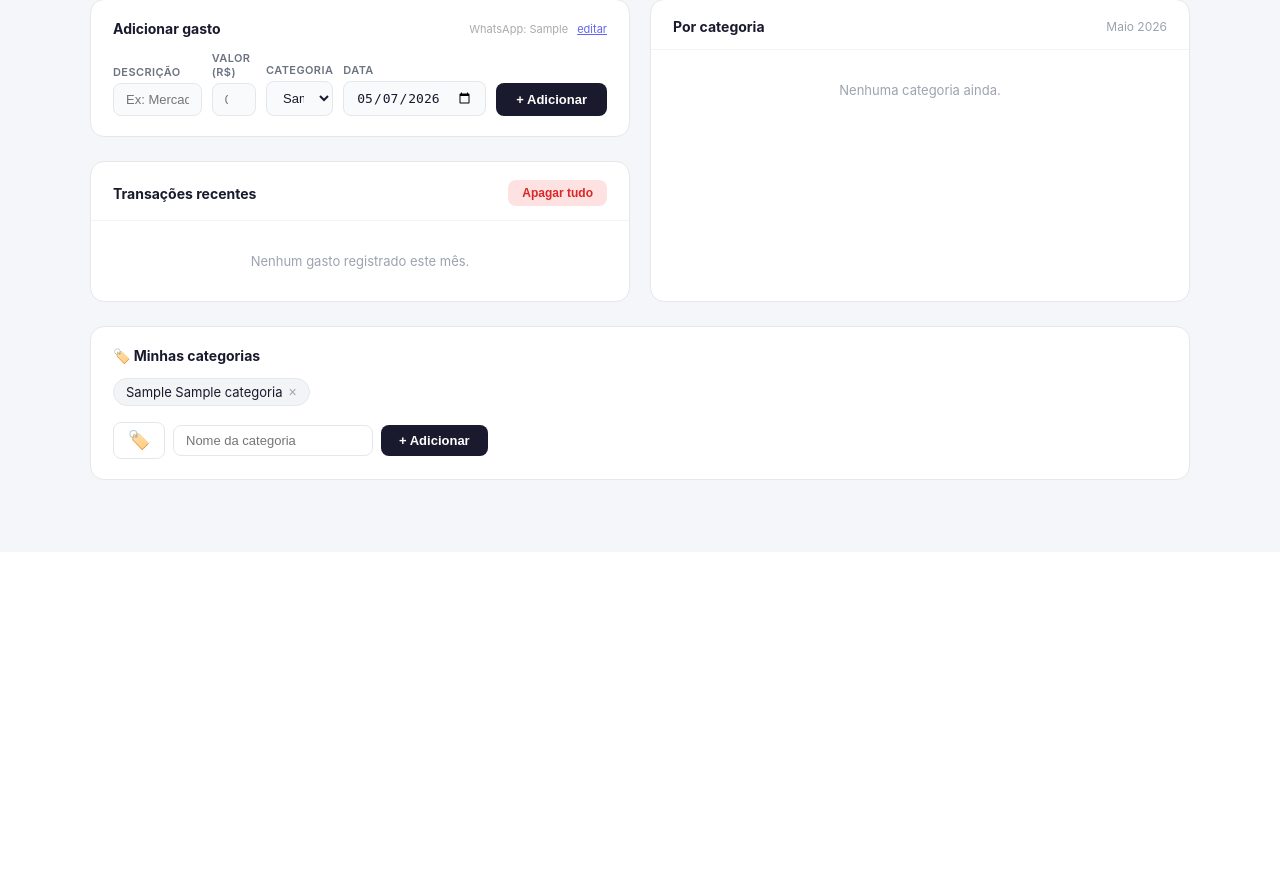
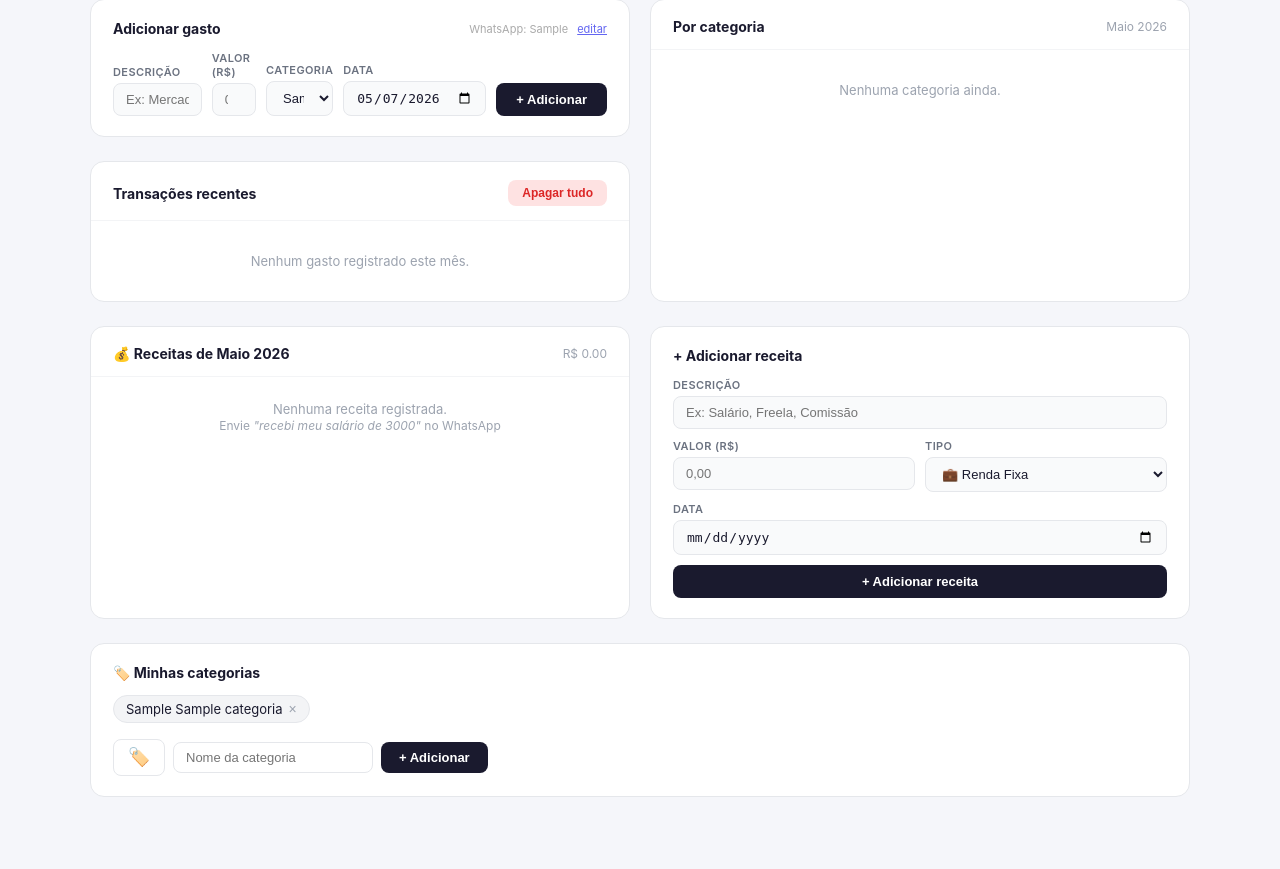
Before and after one commit to eduardolorenzi5-dotcom/Saas, a Flask app: page /dashboard in a window 1280 px wide. Shown: the part 667-1536 px from the top of the page. Before the commit the page ends 1147 px from the top, so only its background shows below. Run offline with Flask 3, Linux system fonts and the light colour scheme; the visitor is signed in with stand-in values (Sample User, id 1); tables that the repository leaves empty hold one stand-in row (values such as "Sample post"); some libraries are stand-ins or nearby versions.

Commit message:
feat: múltiplas rendas (fixa e extra) por cliente
- Tabela 'rendas' no banco (PG + SQLite) com tipo, descrição, valor e data
- Agente detecta e classifica renda fixa vs extra automaticamente
  ex: "recebi meu salário de 3000" → fixo | "freela de 500" → extra
- Resumo do WhatsApp mostra receitas separadas por tipo com saldo real
- Dashboard: seção de receitas do mês com cards fixo/extra, lista e formulário
- API: POST /api/rendas e DELETE /api/rendas/<id>

Co-Authored-By: Claude Sonnet 4.6 <noreply@anthropic.com>

```diff
--- a/app.py
+++ b/app.py
@@ -90,6 +90,19 @@ def init_db():
                 UNIQUE (cliente_id, nome)
             )
         """)
+        conn.execute("""
+            CREATE TABLE IF NOT EXISTS rendas (
+                id SERIAL PRIMARY KEY,
+                cliente_id INTEGER NOT NULL,
+                descricao TEXT NOT NULL,
+                valor REAL NOT NULL,
+                tipo TEXT DEFAULT 'extra',
+                data TEXT NOT NULL,
+                fonte TEXT DEFAULT 'whatsapp',
+                criado_em TIMESTAMP DEFAULT NOW(),
+                FOREIGN KEY (cliente_id) REFERENCES clientes(id)
+            )
+        """)
     else:
         conn._raw.executescript("""
             CREATE TABLE IF NOT EXISTS planos (
@@ -150,6 +163,17 @@ def init_db():
                 FOREIGN KEY (cliente_id) REFERENCES clientes(id),
                 UNIQUE (cliente_id, nome)
             );
+            CREATE TABLE IF NOT EXISTS rendas (
+                id INTEGER PRIMARY KEY AUTOINCREMENT,
+                cliente_id INTEGER NOT NULL,
+                descricao TEXT NOT NULL,
+                valor REAL NOT NULL,
+                tipo TEXT DEFAULT 'extra',
+                data TEXT NOT NULL,
+                fonte TEXT DEFAULT 'whatsapp',
+                criado_em TEXT DEFAULT (datetime('now')),
+                FOREIGN KEY (cliente_id) REFERENCES clientes(id)
+            );
         """)
     # Adiciona colunas extras se não existirem
     if USE_PG:
@@ -974,7 +998,14 @@ def dashboard():
     cats_usuario = conn.execute(
         "SELECT nome, emoji FROM categorias WHERE cliente_id=%s ORDER BY nome", (cid,)
     ).fetchall()
-    conn.close()
+    rendas_mes = conn.execute(
+        "SELECT id, descricao, valor, tipo, data FROM rendas WHERE cliente_id=%s AND data LIKE %s ORDER BY data DESC",
+        (cid, f"{mes}%")
+    ).fetchall()
+    conn.close()
+    total_renda_mes = sum(float(r["valor"]) for r in rendas_mes)
+    renda_fixa_mes = sum(float(r["valor"]) for r in rendas_mes if r["tipo"] == "fixo")
+    renda_extra_mes = sum(float(r["valor"]) for r in rendas_mes if r["tipo"] == "extra")
 
     # Série acumulada por dia
     dias_no_mes = _cal.monthrange(mes_dt.year, mes_dt.month)[1]
@@ -989,15 +1020,18 @@ def dashboard():
         serie_diaria.append(round(acumulado, 2))
 
     renda = float(cliente["renda_mensal"]) if cliente["renda_mensal"] else None
-    saldo = round(renda - float(total), 2) if renda else None
 
     from agente.agente import MESES_PT
     mes_nome = f"{MESES_PT[mes_dt.month]} {mes_dt.year}"
+
+    # Usa renda do mês (rendas registradas) se existir, senão usa renda_mensal estática
+    renda_efetiva = total_renda_mes if total_renda_mes > 0 else renda
+    saldo = round(renda_efetiva - float(total), 2) if renda_efetiva else None
 
     return render_template("dashboard.html",
         gastos=gastos, total=float(total), por_cat=por_cat,
         cliente=cliente, mes=mes, mes_nome=mes_nome,
-        renda=renda, saldo=saldo,
+        renda=renda_efetiva, saldo=saldo,
         labels_dias=_json.dumps(labels_dias),
         serie_diaria=_json.dumps(serie_diaria),
         cats_labels=_json.dumps([r["categoria"] for r in por_cat]),
@@ -1005,6 +1039,10 @@ def dashboard():
         mes_ant=mes_ant, mes_prox=mes_prox,
         is_mes_atual=is_mes_atual,
         cats_usuario=cats_usuario,
+        rendas_mes=rendas_mes,
+        total_renda_mes=total_renda_mes,
+        renda_fixa_mes=renda_fixa_mes,
+        renda_extra_mes=renda_extra_mes,
     )
 
 @app.route("/debug/session")
@@ -1160,6 +1198,36 @@ def deletar_categoria(nome):
         conn.close()
         return jsonify({"erro": f"Categoria em uso em {em_uso['n']} gasto(s). Altere os gastos antes de remover."}), 400
     conn.execute("DELETE FROM categorias WHERE cliente_id=%s AND nome=%s", (cid, nome))
+    conn.commit()
+    conn.close()
+    return jsonify({"ok": True})
+
+@app.route("/api/rendas", methods=["POST"])
+@login_required
+def adicionar_renda():
+    cid = session["cliente_id"]
+    data = request.json or {}
+    descricao = (data.get("descricao") or "").strip()
+    valor = float(data.get("valor", 0))
+    tipo = data.get("tipo", "extra")
+    data_renda = data.get("data", hoje_brasil().isoformat())
+    if not descricao or valor <= 0:
+        return jsonify({"erro": "Dados inválidos"}), 400
+    conn = get_db()
+    conn.execute(
+        "INSERT INTO rendas (cliente_id, descricao, valor, tipo, data, fonte) VALUES (%s, %s, %s, %s, %s, %s)",
+        (cid, descricao, valor, tipo, data_renda, data.get("fonte", "manual"))
+    )
+    conn.commit()
+    conn.close()
+    return jsonify({"ok": True})
+
+@app.route("/api/rendas/<int:rid>", methods=["DELETE"])
+@login_required
+def deletar_renda(rid):
+    cid = session["cliente_id"]
+    conn = get_db()
+    conn.execute("DELETE FROM rendas WHERE id=%s AND cliente_id=%s", (rid, cid))
     conn.commit()
     conn.close()
     return jsonify({"ok": True})
--- a/templates/dashboard.html
+++ b/templates/dashboard.html
@@ -97,6 +97,7 @@
     @media(max-width:900px) {
       .cards-row { grid-template-columns: repeat(2,1fr); }
       .charts-row, .bottom-row { grid-template-columns: 1fr; }
+      #rendas-section { grid-template-columns: 1fr; }
       .form-grid { grid-template-columns: 1fr 1fr; }
       .topbar-nav { display: none; }
     }
@@ -330,6 +331,66 @@
 
   </div>
 
+  <!-- RENDAS DO MÊS -->
+  <div style="margin-top:24px;display:grid;grid-template-columns:1fr 1fr;gap:20px;" id="rendas-section">
+    <!-- Lista de rendas -->
+    <div class="list-card">
+      <div class="list-card-header">
+        <span>💰 Receitas de {{ mes_nome }}</span>
+        <small>R$ {{ "%.2f"|format(total_renda_mes) }}</small>
+      </div>
+      {% if rendas_mes %}
+        {% if renda_fixa_mes > 0 and renda_extra_mes > 0 %}
+        <div style="display:flex;gap:0;border-bottom:1px solid #f3f4f6;">
+          <div style="flex:1;padding:12px 22px;text-align:center;border-right:1px solid #f3f4f6;">
+            <div style="font-size:10px;color:#9ca3af;font-weight:600;text-transform:uppercase;letter-spacing:.5px;">💼 Renda Fixa</div>
+            <div style="font-size:18px;font-weight:700;color:#059669;margin-top:4px;">R$ {{ "%.2f"|format(renda_fixa_mes) }}</div>
+          </div>
+          <div style="flex:1;padding:12px 22px;text-align:center;">
+            <div style="font-size:10px;color:#9ca3af;font-weight:600;text-transform:uppercase;letter-spacing:.5px;">⚡ Renda Extra</div>
+            <div style="font-size:18px;font-weight:700;color:#6366f1;margin-top:4px;">R$ {{ "%.2f"|format(renda_extra_mes) }}</div>
+          </div>
+        </div>
+        {% endif %}
+        {% for r in rendas_mes %}
+        <div class="tx-item" id="renda-{{ r.id }}">
+          <div>
+            <div class="tx-desc">{{ '💼' if r.tipo == 'fixo' else '⚡' }} {{ r.descricao }}</div>
+            <div class="tx-meta">{{ 'Renda fixa' if r.tipo == 'fixo' else 'Renda extra' }} · {{ r.data }}</div>
+          </div>
+          <div style="display:flex;align-items:center;">
+            <span style="font-size:14px;font-weight:700;color:#059669;">+ R$ {{ "%.2f"|format(r.valor) }}</span>
+            <button class="tx-del" onclick="delRenda({{ r.id }})">×</button>
+          </div>
+        </div>
+        {% endfor %}
+      {% else %}
+        <div style="text-align:center;color:#9ca3af;padding:24px;font-size:13px;">
+          Nenhuma receita registrada.<br/>
+          <span style="font-size:12px;">Envie <em>"recebi meu salário de 3000"</em> no WhatsApp</span>
+        </div>
+      {% endif %}
+    </div>
+    <!-- Formulário adicionar renda -->
+    <div class="form-card" style="margin-bottom:0;">
+      <div class="form-card-title">+ Adicionar receita</div>
+      <div style="display:flex;flex-direction:column;gap:10px;">
+        <div class="form-field"><label>Descrição</label><input type="text" id="renda-desc" placeholder="Ex: Salário, Freela, Comissão"/></div>
+        <div style="display:grid;grid-template-columns:1fr 1fr;gap:10px;">
+          <div class="form-field"><label>Valor (R$)</label><input type="number" id="renda-val" placeholder="0,00" step="0.01"/></div>
+          <div class="form-field"><label>Tipo</label>
+            <select id="renda-tipo" style="width:100%;border:1px solid #e5e7eb;border-radius:8px;padding:8px 12px;font-size:13px;background:#f9fafb;">
+              <option value="fixo">💼 Renda Fixa</option>
+              <option value="extra">⚡ Renda Extra</option>
+            </select>
+          </div>
+        </div>
+        <div class="form-field"><label>Data</label><input type="date" id="renda-data"/></div>
+        <button class="btn-add" onclick="addRenda()" style="width:100%;">+ Adicionar receita</button>
+      </div>
+    </div>
+  </div>
+
   <!-- GERENCIAR CATEGORIAS -->
   <div class="form-card" style="margin-top:24px;" id="gerenciar-categorias">
     <div class="form-card-title">🏷️ Minhas categorias</div>
@@ -384,6 +445,29 @@ if (labels.length > 0) {
       }
     }
   });
+}
+
+// RENDAS
+async function addRenda() {
+  const desc = document.getElementById('renda-desc').value.trim();
+  const val = parseFloat(document.getElementById('renda-val').value);
+  const tipo = document.getElementById('renda-tipo').value;
+  const data = document.getElementById('renda-data').value || new Date().toISOString().slice(0,10);
+  if (!desc || !val || val <= 0) { alert('Preencha descrição e valor.'); return; }
+  const r = await fetch('/api/rendas', {
+    method: 'POST',
+    headers: {'Content-Type': 'application/json'},
+    body: JSON.stringify({descricao: desc, valor: val, tipo, data, fonte: 'manual'})
+  });
+  if (r.ok) { location.reload(); }
+}
+
+async function delRenda(id) {
+  if (!confirm('Remover esta receita?')) return;
+  const r = await fetch(`/api/rendas/${id}`, {method: 'DELETE'});
+  if (r.ok) {
+    document.getElementById(`renda-${id}`)?.remove();
+  }
 }
 
 // CATEGORIAS
```
Also changed, not shown: agente/agente.py (+75 -14 lines).
